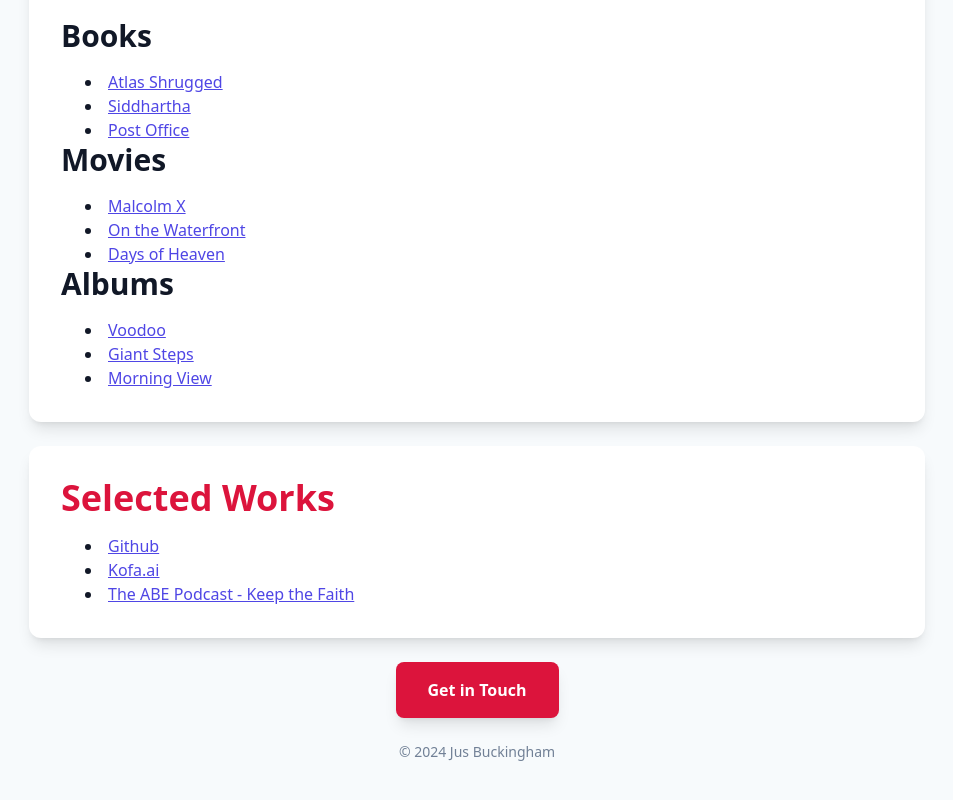
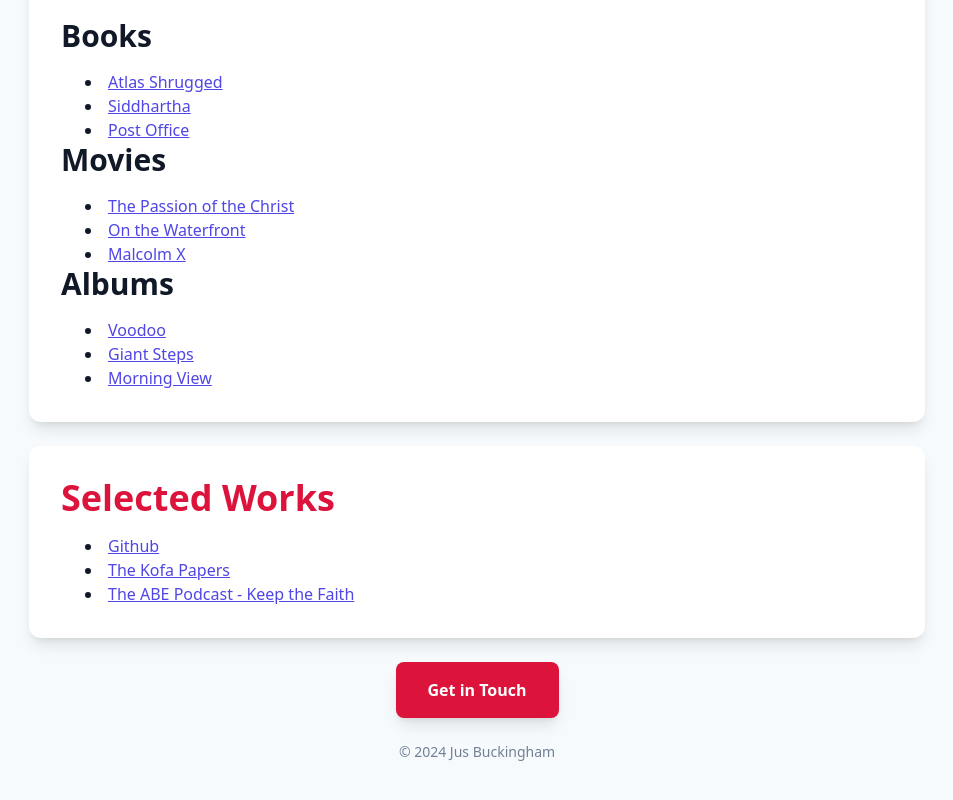
Before and after one commit to jusbuckingham/jusbuckingham, a Next.js app: page / in a window 1280 px wide. Shown: the part 1121-1921 px from the top of the page, without its empty margins (163-1116 px from the left). Built offline with nearby package versions, Linux system fonts and the light colour scheme.

Commit message:
making some content changes

```diff
--- a/pages/index.tsx
+++ b/pages/index.tsx
@@ -46,9 +46,9 @@
             {
               category: 'Movies',
               items: [
+                { name: 'The Passion of the Christ', url: 'https://en.wikipedia.org/wiki/The_Passion_of_the_Christ' },
+                { name: 'On the Waterfront', url: 'https://en.wikipedia.org/wiki/On_the_Waterfront' },
                 { name: 'Malcolm X', url: 'https://en.wikipedia.org/wiki/Malcolm_X_(1992_film)' },
-                { name: 'On the Waterfront', url: 'https://en.wikipedia.org/wiki/On_the_Waterfront' },
-                { name: 'Days of Heaven', url: 'https://en.wikipedia.org/wiki/Days_of_Heaven' },
               ]
             },
             {
@@ -98,12 +98,12 @@
           </li>
           <li>
             <a
-              href="https://kofa.ai/"
+              href="https://docs.google.com/document/d/17Ur4obaKkDfs_Nfe3s-yuud_RVX_rxsXITi69JQT5ng/edit?usp=sharing"
               target="_blank"
               rel="noopener noreferrer"
               className="text-indigo-600 underline hover:text-crimson"
             >
-              Kofa.ai
+              The Kofa Papers
             </a>
           </li>
           <li>
@@ -138,7 +138,7 @@
             Jus Buckingham
           </h1>
           <p className="mt-2 text-lg md:text-2xl">
-          Renaissance Man
+            Renaissance Man
           </p>
         </div>
 
```
